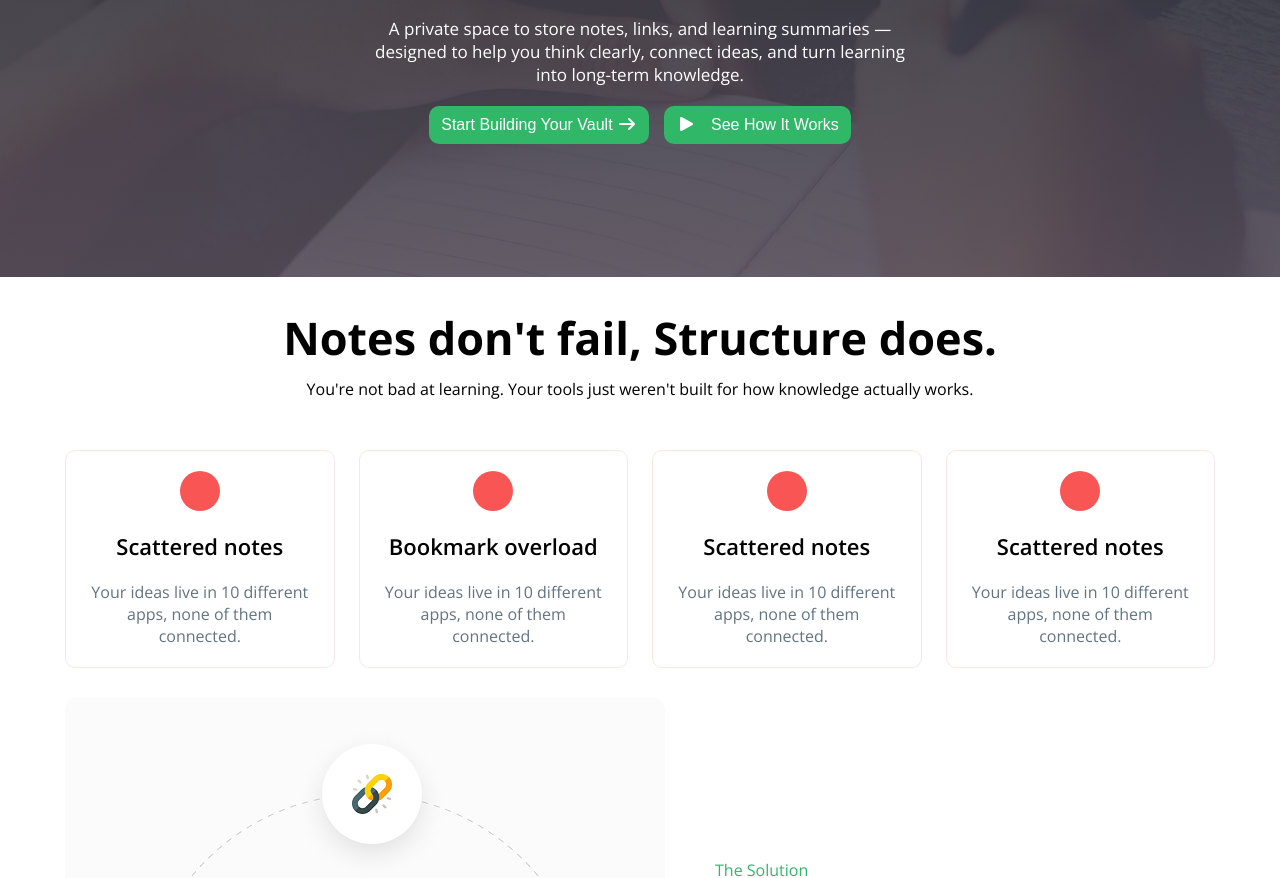
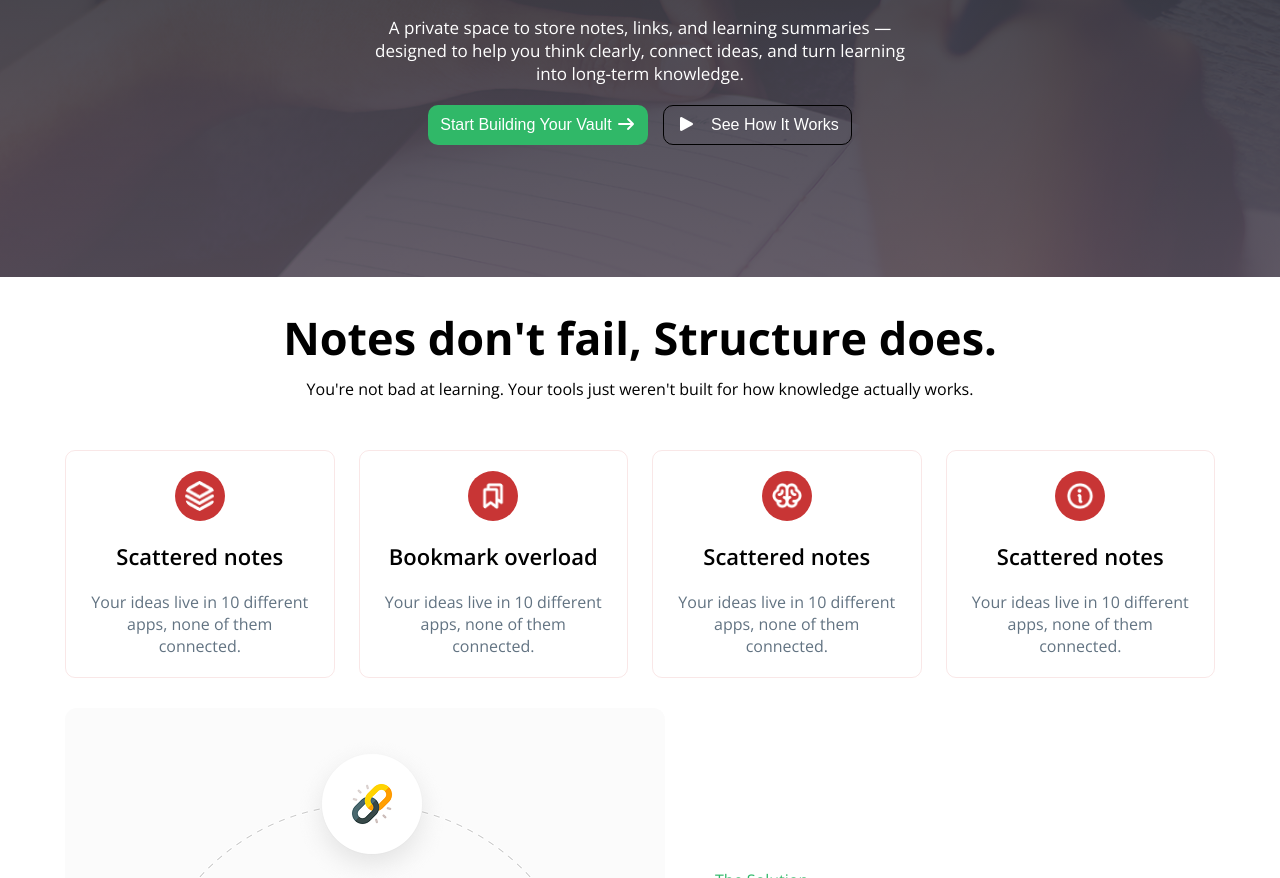
Before and after one commit to Shohan11369/A01-Knowledge-assignment, a plain HTML site: page index.html in a window 1280 px wide. Shown: the part 453-1331 px from the top of the page. Drawn offline with nearby package versions, Linux system fonts and the light colour scheme.

Commit message:
now fixed don't fall section image show

```diff
--- a/index.html
+++ b/index.html
@@ -41,7 +41,7 @@
       <section class="hero">
         <div class="hero-content container">
           <div class="hero-btn">
-            <button>
+            <button class="btn2">
               <i class="fa-solid fa-circle"></i>Early Access Now Open
             </button>
           </div>
@@ -63,7 +63,7 @@
             <button class="btn">
               Start Building Your Vault <i class="fa-solid fa-arrow-right"></i>
             </button>
-            <button class="hero-button btn">
+            <button class="hero-button btn-1">
               <i class="fa-solid fa-play"></i>See How It Works
             </button>
           </div>
--- a/style.css
+++ b/style.css
@@ -23,6 +23,21 @@
   border-radius: 10px;
   border: none;
   cursor: pointer;
+}
+
+.btn-1 {
+  background-color: transparent;
+  color: white;
+  font-size: 16px;
+  font-weight: 500;
+  padding: 10px 12px;
+  border: 1px solid black;
+  border-radius: 10px;
+  cursor: pointer;
+}
+
+.btn-1:hover {
+  background-color: #2d6ed0;
 }
 
 .btn:hover {
@@ -81,8 +96,13 @@
   padding: 8px 12px;
   border-radius: 8px;
   margin-bottom: 25px;
+  cursor: pointer;
 }
 
+.btn2:hover {
+  background-color: #411dac;
+  color:white;
+}
 .hero-text h2 {
   color: white;
   font-size: 60px;
@@ -131,6 +151,7 @@
   display: flex;
   flex-direction: column;
   text-align: center;
+  align-items: center;
   gap: 20px;
   padding: 20px;
   justify-content: center;
@@ -140,10 +161,10 @@
 }
 
 .card-info img {
-  width: 30px;
-  height: 30px;
-  padding: 20px;
-  background-color: #f95555;
+  width: 50px;
+  height: 50px;
+  padding: 10px;
+  background-color: #c83535;
   margin: 0 auto;
   border-radius: 50%;
 }
@@ -217,7 +238,6 @@
   padding: 20px;
   margin: 20px auto;
   border-radius: 30px;
-
 }
 
 .ready-think-info h2 {
@@ -242,34 +262,33 @@
   font-size: 12px;
 }
 
-
 /* footer */
 
-footer{
+footer {
   background-color: #000000;
-    padding:30px;
+  padding: 30px;
 }
 
-.footer-icon-link{
+.footer-icon-link {
   display: flex;
   justify-content: space-between;
   margin-top: 30px;
 }
 
-.footer-link a{
-    color:white;
-    padding:10px;
+.footer-link a {
+  color: white;
+  padding: 10px;
   margin-bottom: 10px;
 }
 
-.footer-bottom hr{
-    color:rgb(86, 85, 85);
+.footer-bottom hr {
+  color: rgb(86, 85, 85);
   margin-top: 16px;
 }
 
-.footer-bottom p{
-    color:white;
+.footer-bottom p {
+  color: white;
   text-align: center;
   margin-top: 14px;
-    padding:10px;
+  padding: 10px;
 }
```
Lines whose indentation alone changed are shown as unchanged.
